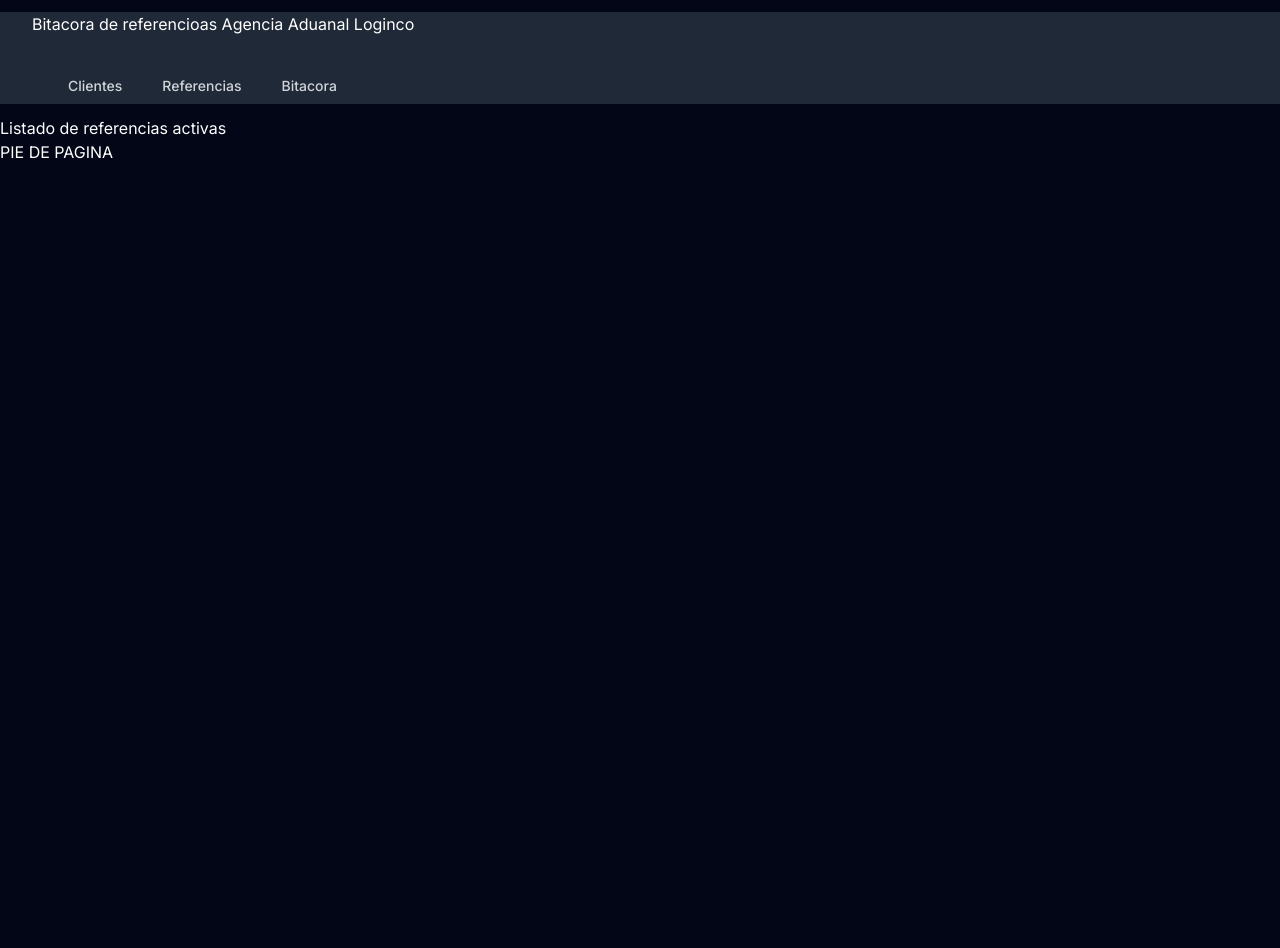
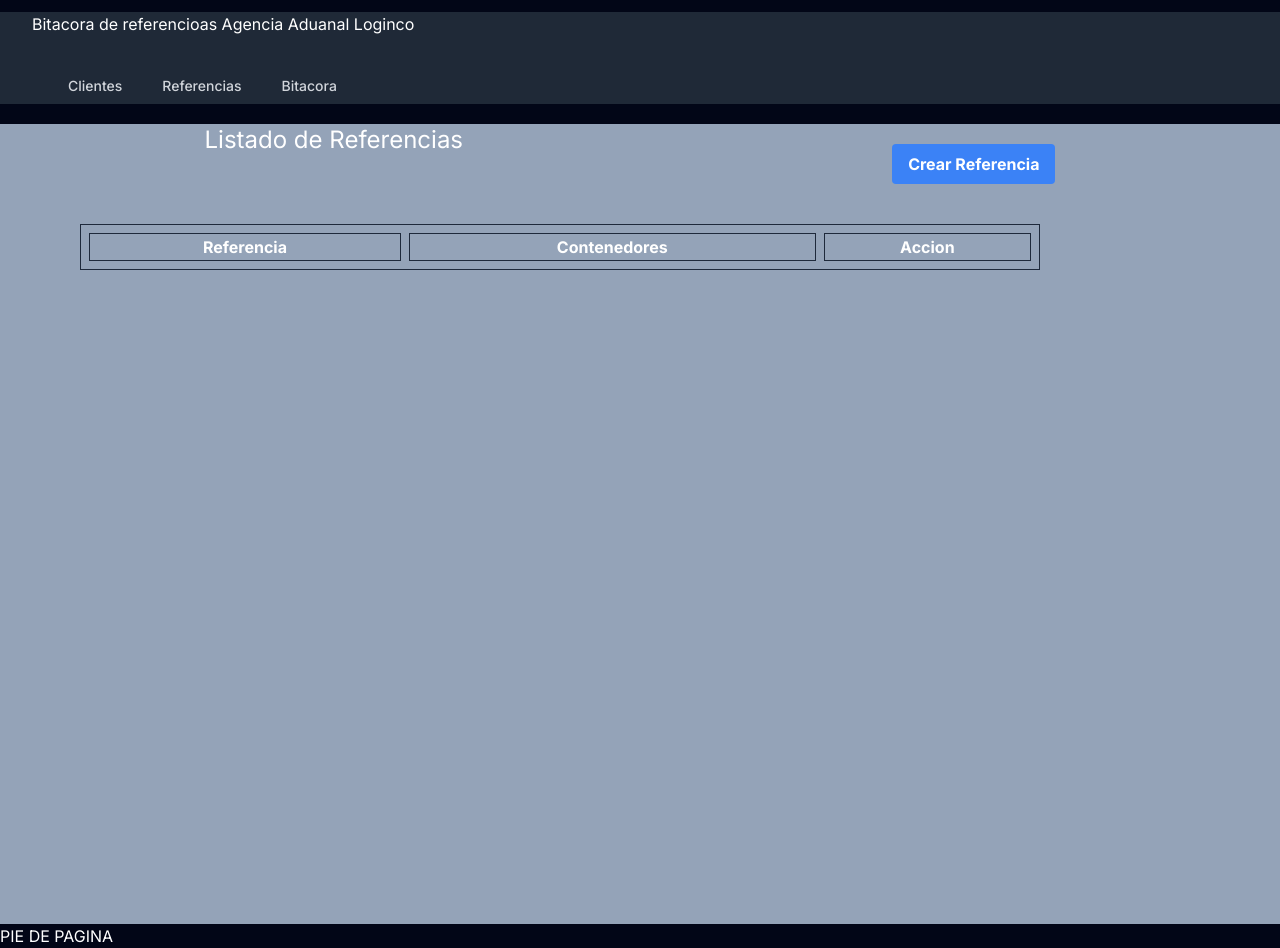
Before and after one commit to xoyoc/DemoBitacora, a Next.js app: page /referencias in a window 1280 px wide. Before the commit the page ends 800 px from the top, so only its background shows below. Built offline with nearby package versions, Linux system fonts and the light colour scheme.

Commit message:
Creando el frontend de las referencias

```diff
--- a/src/app/referencias/page.jsx
+++ b/src/app/referencias/page.jsx
@@ -1,3 +1,28 @@
 export default function Page() {
-    return <h1>Listado de referencias activas</h1>
+    return (
+      <div className="bg-slate-400 w-full md:w-auto h-screen">
+      <div className="my-5 flex justify-around">
+        <div>
+          <h2 className="text-2xl">Listado de Referencias</h2>
+        </div>
+        <div>
+          <div href='clientes/nuevo' className="my-5 mx-5 bg-blue-500 hover:bg-blue-700 text-white font-bold py-2 px-4 rounded">
+            Crear Referencia
+          </div>
+        </div>
+      </div>
+      <table className="border-separate border-spacing-2 border border-slate-800 w-3/4 mx-20">
+        <thead>
+          <tr>
+            <th className="border border-slate-800">Referencia</th>
+            <th className="border border-slate-800">Contenedores</th>
+            <th className="border border-slate-800">Accion</th>
+          </tr>
+        </thead>
+        <tbody>
+
+        </tbody>
+      </table>
+    </div>
+    )
   }
--- a/src/components/ListClient.jsx
+++ b/src/components/ListClient.jsx
@@ -13,9 +13,9 @@ export default function ListClient({client}){
                 <path stroke-linecap="round" stroke-linejoin="round" d="M16.862 4.487l1.687-1.688a1.875 1.875 0 112.652 2.652L10.582 16.07a4.5 4.5 0 01-1.897 1.13L6 18l.8-2.685a4.5 4.5 0 011.13-1.897l8.932-8.931zm0 0L19.5 7.125M18 14v4.75A2.25 2.25 0 0115.75 21H5.25A2.25 2.25 0 013 18.75V8.25A2.25 2.25 0 015.25 6H10" />
                 </svg>
             </Link>
-            <svg xmlns="http://www.w3.org/2000/svg" fill="none" viewBox="0 0 24 24" stroke-width="1.5" stroke="currentColor" class="w-6 h-6">
+{/*             <svg xmlns="http://www.w3.org/2000/svg" fill="none" viewBox="0 0 24 24" stroke-width="1.5" stroke="currentColor" class="w-6 h-6">
                 <path stroke-linecap="round" stroke-linejoin="round" d="M14.74 9l-.346 9m-4.788 0L9.26 9m9.968-3.21c.342.052.682.107 1.022.166m-1.022-.165L18.16 19.673a2.25 2.25 0 01-2.244 2.077H8.084a2.25 2.25 0 01-2.244-2.077L4.772 5.79m14.456 0a48.108 48.108 0 00-3.478-.397m-12 .562c.34-.059.68-.114 1.022-.165m0 0a48.11 48.11 0 013.478-.397m7.5 0v-.916c0-1.18-.91-2.164-2.09-2.201a51.964 51.964 0 00-3.32 0c-1.18.037-2.09 1.022-2.09 2.201v.916m7.5 0a48.667 48.667 0 00-7.5 0" />
-            </svg>
+            </svg> */}
             </td>
         </tr>
     )
```
